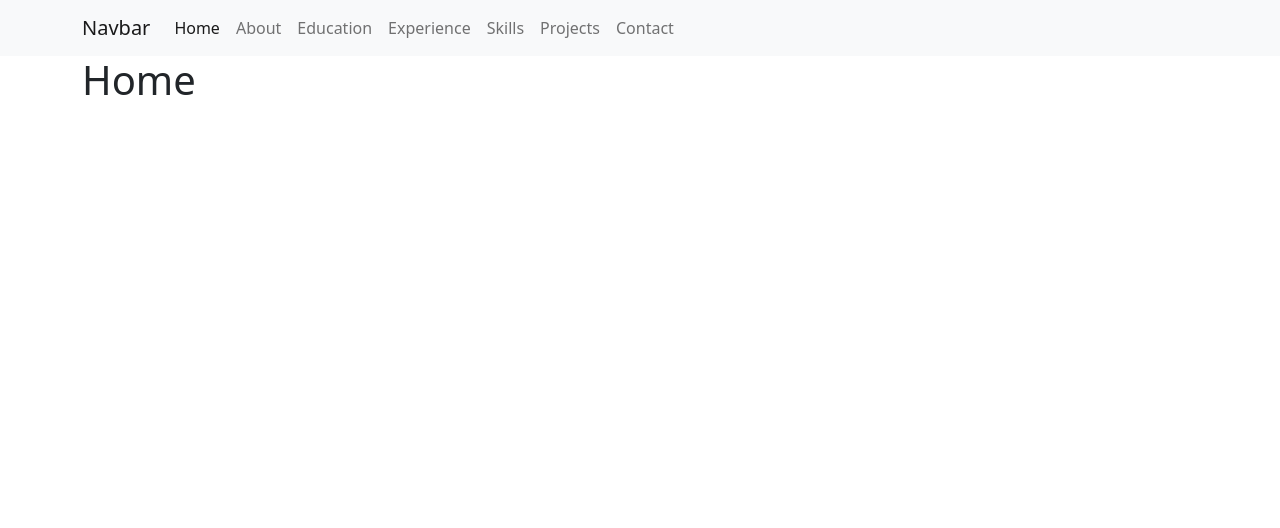
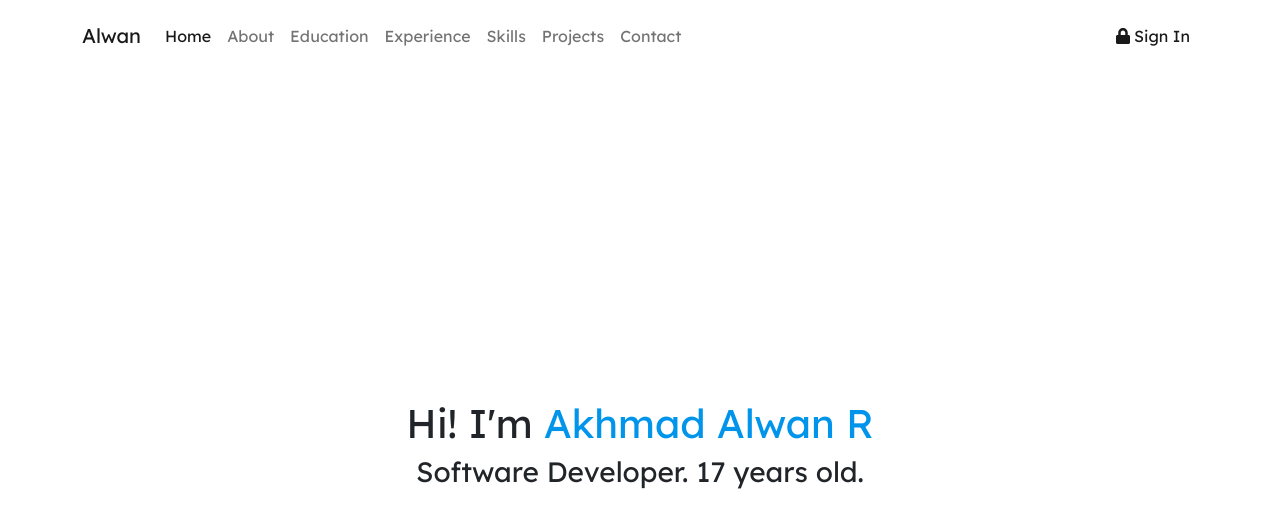
Before and after one commit to wanrabbae/mern-web-portfolio, a React (Create React App) app in the folder client/: page / in a window 1280 px wide. Shown: the top 528 px of the page. Built offline with nearby package versions, Linux system fonts and the light colour scheme.

Commit message:
Styling Home Component(User)

```diff
--- a/client/public/index.html
+++ b/client/public/index.html
@@ -1,20 +1,22 @@
 <!DOCTYPE html>
 <html lang="en">
+
 <head>
   <meta charset="utf-8" />
   <link rel="icon" href="%PUBLIC_URL%/favicon.ico" />
   <meta name="viewport" content="width=device-width, initial-scale=1" />
   <meta name="theme-color" content="#000000" />
-    <meta
-      name="description"
-      content="Web site created using create-react-app"
-    />
+  <meta name="description" content="Web site created using create-react-app" />
   <link rel="apple-touch-icon" href="%PUBLIC_URL%/logo192.png" />
   <!--
       manifest.json provides metadata used when your web app is installed on a
       user's mobile device or desktop. See https://developers.google.com/web/fundamentals/web-app-manifest/
     -->
   <link rel="manifest" href="%PUBLIC_URL%/manifest.json" />
+  <script src="https://cdn.jsdelivr.net/npm/bootstrap@5.1.1/dist/js/bootstrap.bundle.min.js"
+    integrity="sha384-/bQdsTh/da6pkI1MST/rWKFNjaCP5gBSY4sEBT38Q/9RBh9AH40zEOg7Hlq2THRZ" crossorigin="anonymous">
+  </script>
+  <script src="https://use.fontawesome.com/releases/v5.15.1/js/all.js" crossorigin="anonymous"></script>
   <!--
       Notice the use of %PUBLIC_URL% in the tags above.
       It will be replaced with the URL of the `public` folder during the build.
@@ -26,6 +28,7 @@
     -->
   <title>React App</title>
 </head>
+
 <body>
   <noscript>You need to enable JavaScript to run this app.</noscript>
   <div id="root"></div>
@@ -40,4 +43,5 @@
       To create a production bundle, use `npm run build` or `yarn build`.
     -->
 </body>
+
 </html>
--- /dev/null
+++ b/client/src/App.css
@@ -0,0 +1,25 @@
+@import url('https://fonts.googleapis.com/css2?family=Lexend&display=swap');
+
+:root {
+    --color-theme: #1d1f28;
+    --logo-color: #0095EB;
+}
+
+::-webkit-scrollbar {
+    width: 7px;
+}
+
+::-webkit-scrollbar-track {
+    background: white;
+}
+
+::-webkit-scrollbar-thumb {
+    background: var(--logo-color);
+    border-radius: 5px;
+}
+
+* {
+    font-family: 'Lexend', sans-serif;
+    /* background-color: var(--color-theme);
+    color: white; */
+}
--- a/client/src/App.js
+++ b/client/src/App.js
@@ -1,5 +1,6 @@
 import React from "react";
-import { Route, Switch } from "react-router-dom";
+import './App.css'
+import { Route, Switch, Router } from "react-router-dom";
 import Navbar from "./components/User/Navbar/Navbar";
 import Home from "./components/User/Home/Home";
 import About from "./components/User/About/About";
@@ -10,12 +11,13 @@ import Projects from "./components/User/Projects/Projects";
 import Contact from "./components/User/Contact/Contact";
 
 function App() {
+  console.log(Router);
   return (
     <div className="App">
       <Navbar />
       <Switch>
         {/* Not Admin */}
-        <div className="container">
+        <div className="container py-5">
           <Route exact path="/" component={Home} />
           <Route path="/about" component={About} />
           <Route path="/education" component={Education} />
--- a/client/src/components/User/Home/Home.js
+++ b/client/src/components/User/Home/Home.js
@@ -1,12 +1,14 @@
 import React from 'react';
-import homeImage from '../../../assets/images/dev.png';
+// import homeImage from '../../../assets/images/dev.png';
+// import style from './Home.module.css'
 
 function Home() {
     return (
-        <div>
-            <h1>Home</h1>
+        <div className="text-center d-flex flex-column justify-content-center" style={{ height: '100vh' }}>
+            <h1>Hi! I'm <span style={{ color: '#0095EB' }}>Akhmad Alwan R</span></h1>
+            <h3>Software Developer. 17 years old.</h3>
         </div>
-    );
+    )
 }
 
 export default Home;
--- /dev/null
+++ b/client/src/components/User/Home/Home.module.css
@@ -0,0 +1,3 @@
+.kecilin {
+    font-size: 12px;
+}
--- a/client/src/components/User/Navbar/Navbar.js
+++ b/client/src/components/User/Navbar/Navbar.js
@@ -1,18 +1,22 @@
 import React from 'react';
 import { NavLink } from 'react-router-dom';
+import logoImg from '../../../assets/images/logo.png'
 
 function Navbar() {
     return (
+
         <div>
-            <nav className="navbar navbar-expand-lg navbar-light bg-light">
-                <div className="container">
-                    <NavLink to="/" className="navbar-brand">Navbar</NavLink>
+            <nav className="navbar navbar-expand-lg navbar-light bg-white fixed-top" style={{ boxShadow: 'rgba(50, 50, 93, 0.25) -5px, rgba(0, 0, 0, 0.3) 0px 8px 16px -8px' }}>
+                <div className="container py-2">
+                    <NavLink to="/" className="navbar-brand">
+                        Alwan
+                    </NavLink>
                     <button className="navbar-toggler" type="button" data-bs-toggle="collapse" data-bs-target="#navbarNavAltMarkup" aria-controls="navbarNavAltMarkup" aria-expanded="false" aria-label="Toggle navigation">
                         <span className="navbar-toggler-icon"></span>
                     </button>
                     <div className="collapse navbar-collapse" id="navbarNavAltMarkup">
                         <div className="navbar-nav">
-                            <NavLink to="/" className="nav-link">Home</NavLink>
+                            <NavLink to="/" exact className="nav-link">Home</NavLink>
                             <NavLink to="/about" className="nav-link">About</NavLink>
                             <NavLink to="/education" className="nav-link">Education</NavLink>
                             <NavLink to="/experience" className="nav-link">Experience</NavLink>
@@ -20,10 +24,13 @@ function Navbar() {
                             <NavLink to="/Projects" className="nav-link">Projects</NavLink>
                             <NavLink to="/Contact" className="nav-link">Contact</NavLink>
                         </div>
+                        <div className="navbar-nav ms-auto">
+                            <NavLink to="/" className="nav-link"><i className="fas fa-lock"></i> Sign In</NavLink>
+                        </div>
                     </div>
                 </div>
             </nav>
-        </div>
+        </div >
     );
 }
 
--- a/client/src/index.js
+++ b/client/src/index.js
@@ -3,7 +3,7 @@ import ReactDOM from 'react-dom';
 import { BrowserRouter } from 'react-router-dom'
 // Bootstrap
 import 'popper.js';
-import 'bootstrap/dist/css/bootstrap.css'
+import 'bootstrap/dist/css/bootstrap.css';
 
 import App from './App';
 import reportWebVitals from './reportWebVitals';
```
Also changed, not shown: client/src/assets/images/logo.png (added). Lines whose indentation alone changed are shown as unchanged.
